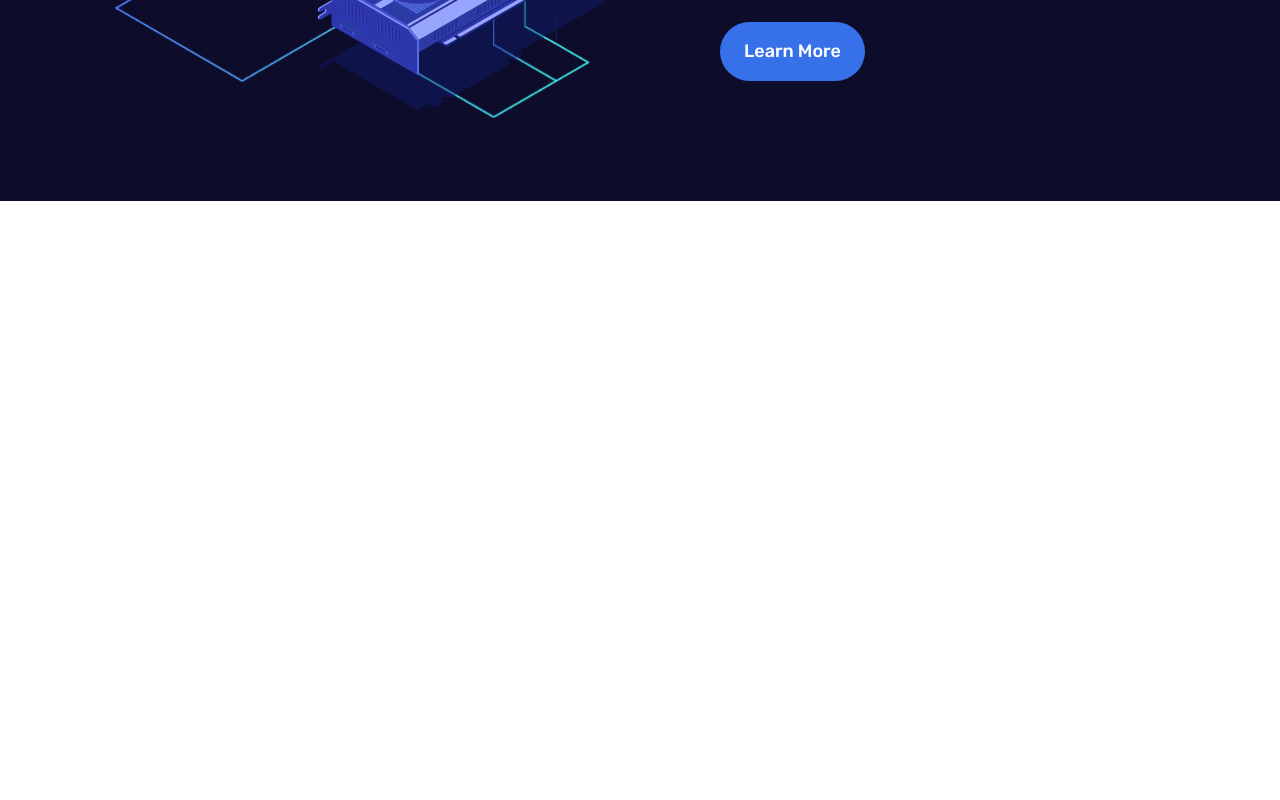
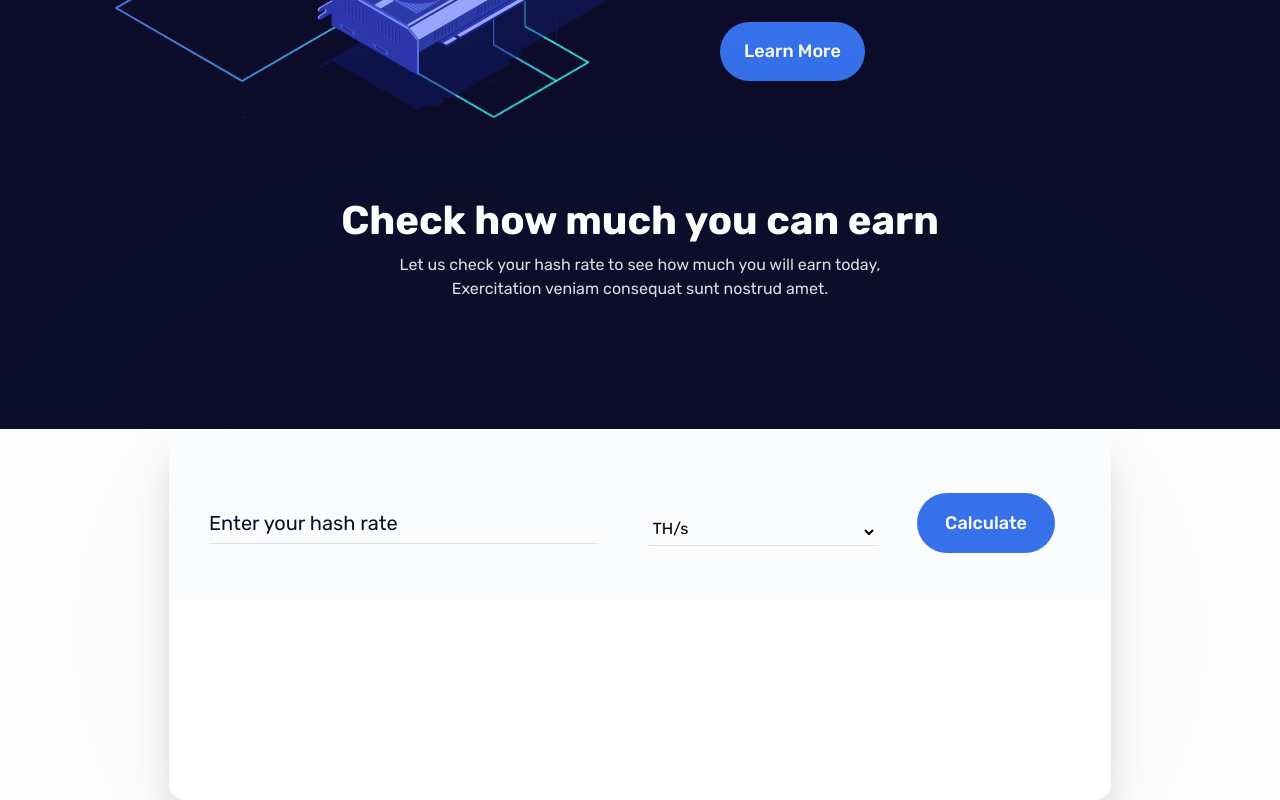
Before and after one commit to ASANIYAN/CRAPPO, a Next.js app: page / in a window 1280 px wide. Shown: the part 1205-2005 px from the top of the page. Before the commit the page ends 1406 px from the top, so only its background shows below. Built offline with nearby package versions, Linux system fonts and the light colour scheme.

Commit message:
completed form section

```diff
--- a/components/Navbar/Navbar.js
+++ b/components/Navbar/Navbar.js
@@ -28,7 +28,7 @@ const Navbar = () => {
         <nav className="w-full bg-hero text-white">
             <section
             ref={collapseBarRef}
-            className="lg:hidden absolute w-[100vw] bg-[rgb(37,37,64)] h-[100vh] left-[50%] translate-x-[50%] z-10 overflow-hidden"
+            className="lg:hidden absolute w-[100%] bg-[rgb(37,37,64)] h-[100vh] left-[50%] translate-x-[50%] z-10 overflow-hidden"
             >
                 <div className="w-full flex justify-end">
                     <i
--- a/pages/index.js
+++ b/pages/index.js
@@ -138,6 +138,57 @@ export default function Home() {
         </section>
       </section>
 
+      <section className="bg-hero">
+
+        <section className='pb-32'>
+          <h2 className='text-center text-white font-bold text-4xl lg:text-[40px]'>
+            Check how much you can earn
+          </h2>
+
+          <p className="text-center font-normal text-[#E0E0E0] pt-3 max-w-[500px] mx-auto">
+            Let us check your hash rate to see how much you will earn today, Exercitation veniam consequat sunt nostrud amet.
+          </p>
+
+        </section>
+
+      </section>
+
+      <section className="bg-white">
+        <section
+        className='max-w-[58.875rem] h-[23.188rem] mx-auto rounded-2xl bg-white
+        drop-shadow-[0_20px_200px_rgba(57,23,119,0.05)] shadow-2xl'
+        >
+          <section className="bg-[#FBFCFE] pb-12">
+
+            <form className='flex flex-col md:flex-row justify-between pt-10'>
+
+              <div className="md:w-1/2 px-10">
+                <input type="text" placeholder='Enter your hash rate'
+                className='font-normal text-xl text-hero outline-none bg-[#FBFCFE] placeholder:font-normal placeholder:text-xl
+                placeholder:text-hero border-b border-b-[#E0E0E0] w-full h-fit pb-1.5 mt-10'
+                />
+              </div>
+
+              <div className='w-full px-10 md:w-[30%]  md:pl-3 md:pr-10'>
+                <select name="currency" className='w-full bg-[#FBFCFE] border-b border-b-[#E0E0E0] pb-1.5 mt-[49px]' id="currency">
+                  <option value="TH">TH/s</option>
+                  <option value="KH">KH/s</option>
+                  <option value="MH">MH/s</option>
+                  <option value="GH">GH/s</option>
+                </select>
+              </div>
+
+              <div className="mx-auto">
+                <button className="bg-btnBlue text-white py-4 px-7 font-medium text-lg rounded-[32px] mt-6 mr-14 ">
+                  Calculate
+                </button>
+              </div>
+
+            </form>
+          </section>
+        </section>
+      </section>
+
     </main>
   )
 }
--- a/styles/globals.css
+++ b/styles/globals.css
@@ -16,4 +16,5 @@
 
 body {
     font-family: 'Rubik', sans-serif;
+    overflow-x: hidden !important;
 }
```
